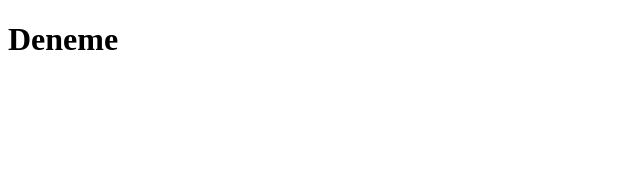
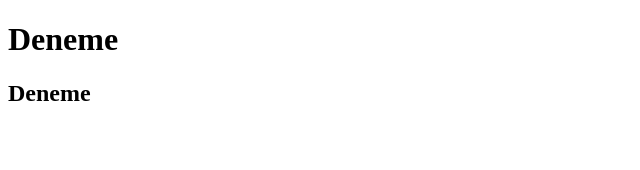
Before and after one commit to sinemsevimlikurt/Apple, a React (Vite) app in the folder Apple/: page / in a window 1280 px wide. Shown: the top 170 px of the page, without its empty margins (0-640 px from the left). Built offline with nearby package versions, Linux system fonts and the light colour scheme.

Commit message:
Denemelerce

```diff
--- a/Apple/src/App.jsx
+++ b/Apple/src/App.jsx
@@ -5,6 +5,7 @@ function App() {
   return (
     <>
       <h1>Deneme</h1>
+      <h2>Deneme</h2>
     </>
   )
 }
```
